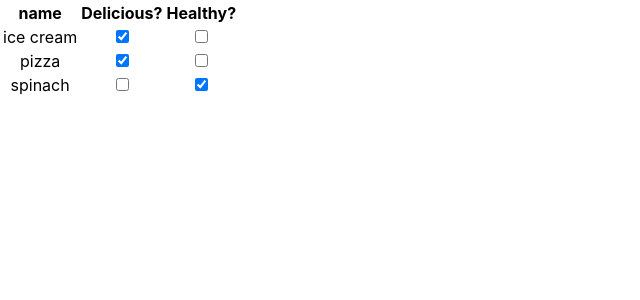
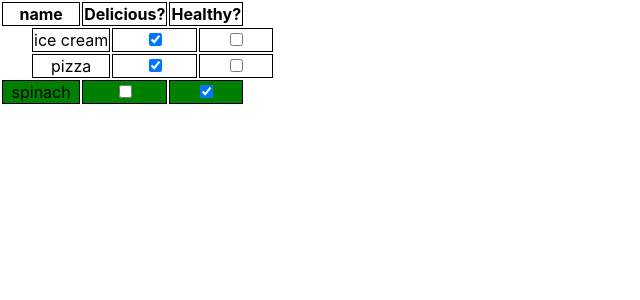
Before and after one commit to MiLandry/bookish-engine, a React (Create React App) app: page / in a window 1280 px wide. Shown: the top 300 px of the page, without its empty margins (0-640 px from the left). Built offline with nearby package versions, Linux system fonts and the light colour scheme.

Commit message:
animation

```diff
--- a/src/App.css
+++ b/src/App.css
@@ -1,3 +1,51 @@
 .App {
   text-align: center;
 }
+
+th,
+td {
+  border: 1px solid black;
+}
+
+@keyframes shift-right {
+  from {
+    transform: translateX(0px);
+  }
+  to {
+    transform: translateX(30px);
+  }
+}
+
+@keyframes shift-baseline {
+  from {
+    transform: translateX(30px);
+  }
+  to {
+    transform: translateX(0px);
+  }
+}
+
+.delicious {
+  transform: translateX(30px);
+  animation-name: shift-right;
+  animation-duration: 0.5s;
+  opacity: 0;
+}
+
+.delicious.animate {
+  opacity: 1;
+}
+
+.not-delicious {
+  animation-name: shift-baseline;
+  animation-duration: 0.5s;
+  opacity: 0;
+}
+
+.not-delicious.animate {
+  opacity: 1;
+}
+
+.healthy {
+  background-color: green;
+}
--- a/src/App.js
+++ b/src/App.js
@@ -8,6 +8,8 @@ class App extends Component {
     super()
     this.name = "Mike"
     this.state = {
+      isLoaded: false,
+      food: {
         e5d9d9f5: {
           label: "ice cream",
           isDelicious: true,
@@ -23,27 +25,36 @@ class App extends Component {
           isDelicious: false,
           isHealthy: true,
         },
+      },
     }
     this.onChange = this.onChange.bind(this)
   }
 
+  componentDidMount() {
+    window.setTimeout(() => {
+      let state = this.state
+      this.setState({ ...state, isLoaded: true })
+    }, 800)
+  }
+
   onChange(event) {
     const { id, checked, name } = event.target
-    console.log("event", event)
-    console.log("event.target", event.target)
-    console.log("event.target.checked", event.target.checked)
-    console.log("this.state", this.state)
-    console.log("event.target.name", event.target.name)
-    let food = this.state
+    let { food } = this.state
     food[id][name] = checked
 
-    this.setState(food)
+    this.setState({ ...this.state, food })
   }
   i
   render() {
+    const { isLoaded } = this.state
+
     return (
-      <div className="App">
-        <FoodTable data={this.state} onChange={this.onChange} />
+      <div className={"App"}>
+        <FoodTable
+          data={this.state.food}
+          onChange={this.onChange}
+          isLoaded={isLoaded}
+        />
       </div>
     )
   }
--- a/src/FoodRow/FoodRow.js
+++ b/src/FoodRow/FoodRow.js
@@ -1,9 +1,17 @@
 import React, { Component } from "react"
 import PropTypes from "prop-types"
 
-const FoodRow = ({ label, isDelicious, isHealthy, onChange, id }) => {
+const FoodRow = ({ label, isDelicious, isHealthy, onChange, id, isLoaded }) => {
+  let className = isDelicious ? "delicious" : "not-delicious"
+  if (isLoaded) {
+    className += " animate"
+  }
+  if (isHealthy) {
+    className += " healthy"
+  }
+
   return (
-    <tr>
+    <tr className={className}>
       <td>{label}</td>
       <td>
         <input
--- a/src/FoodTable/FoodTable.js
+++ b/src/FoodTable/FoodTable.js
@@ -2,7 +2,7 @@ import React, { Component } from "react"
 import PropTypes from "prop-types"
 import FoodRow from "../FoodRow/FoodRow"
 
-const FoodTable = ({ data, onChange }) => {
+const FoodTable = ({ data, onChange, isLoaded }) => {
   const food = Object.keys(data).map(key => {
     const datum = {
       ...data[key],
@@ -27,6 +27,7 @@ const FoodTable = ({ data, onChange }) => {
               isDelicious={isDelicious}
               isHealthy={isHealthy}
               onChange={onChange}
+              isLoaded={isLoaded}
             />
           )
         })}
```
Also changed, not shown: src/index.js (+7 -7 lines). Lines whose indentation alone changed are shown as unchanged.
